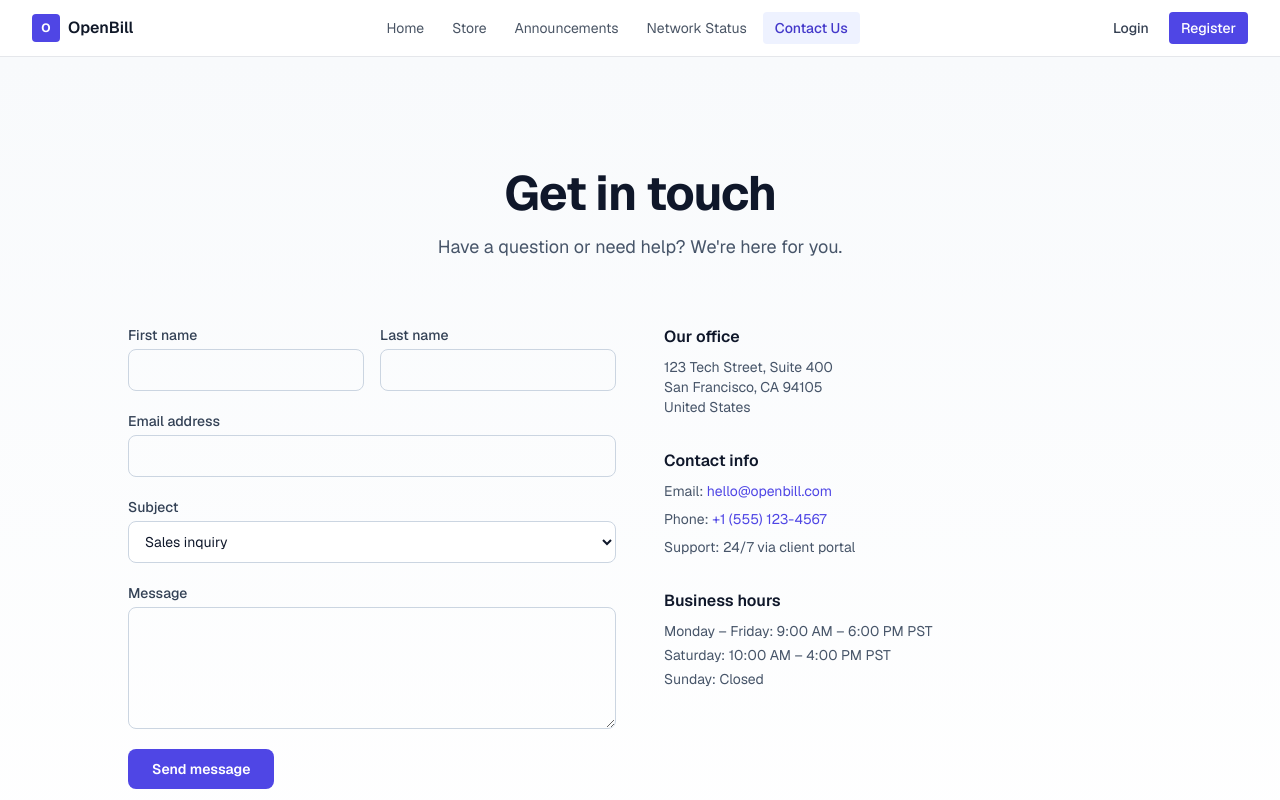
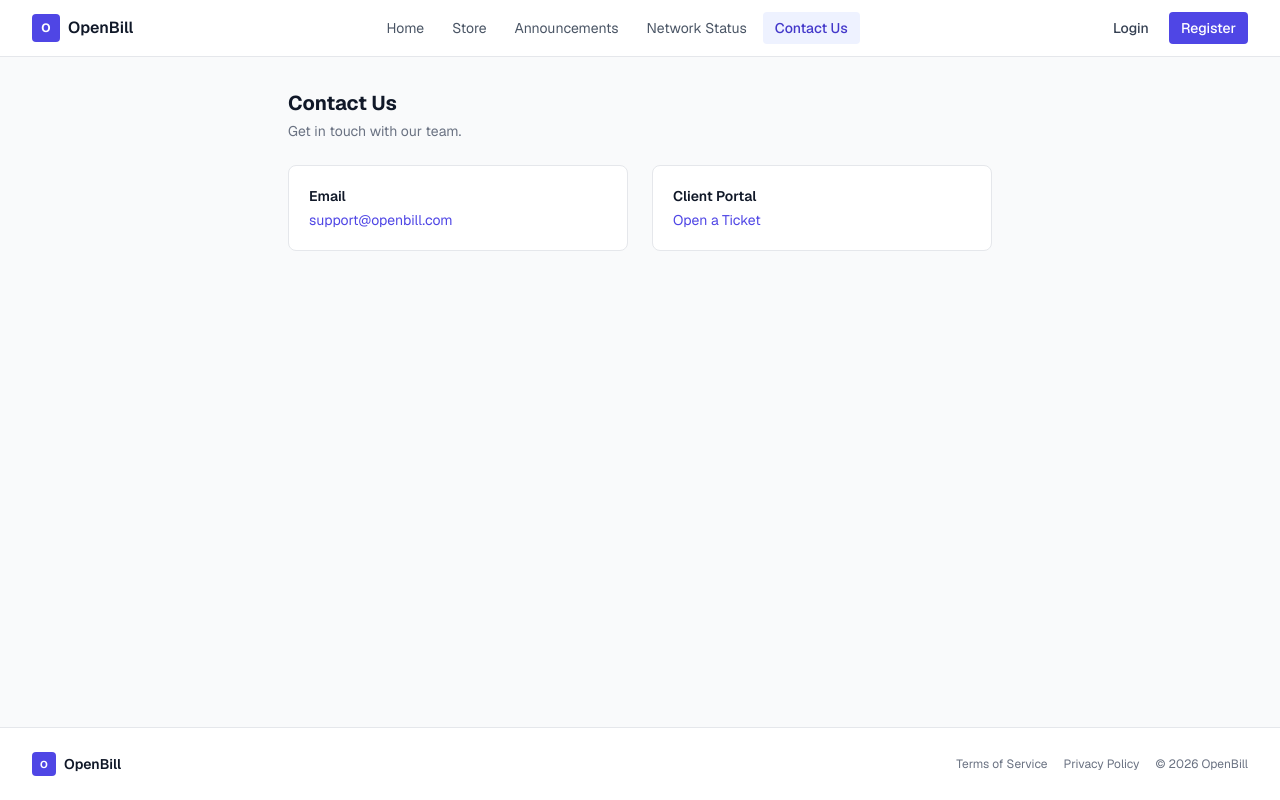
Before and after one commit to Shriii19/OpenBill, a Next.js app in the folder frontend/: page /contact in a window 1280 px wide. Shown: the top 800 px of the page. Built offline with nearby package versions, Linux system fonts and the light colour scheme.

Commit message:
conteact  section made

```diff
--- a/frontend/src/app/contact/page.tsx
+++ b/frontend/src/app/contact/page.tsx
@@ -1,160 +1,23 @@
 export default function ContactPage() {
   return (
-    <div>
-      <section className="bg-gradient-to-b from-secondary-50 to-white py-20 sm:py-28">
-        <div className="mx-auto max-w-7xl px-4 sm:px-6 lg:px-8">
-          <div className="mx-auto max-w-2xl text-center">
-            <h1 className="text-4xl font-bold tracking-tight text-secondary-900 sm:text-5xl">
-              Get in touch
-            </h1>
-            <p className="mt-4 text-lg text-secondary-600">
-              Have a question or need help? We&apos;re here for you.
-            </p>
-          </div>
+    <div className="mx-auto max-w-3xl px-4 py-8 sm:px-6 lg:px-8">
+      <h1 className="text-xl font-bold text-gray-900">Contact Us</h1>
+      <p className="mt-1 text-sm text-gray-500">Get in touch with our team.</p>
 
-          <div className="mx-auto mt-16 grid max-w-5xl gap-12 lg:grid-cols-2">
-            <div>
-              <form className="space-y-5">
-                <div className="grid grid-cols-2 gap-4">
-                  <div>
-                    <label
-                      htmlFor="firstName"
-                      className="block text-sm font-medium text-secondary-700"
-                    >
-                      First name
-                    </label>
-                    <input
-                      id="firstName"
-                      type="text"
-                      className="mt-1 block w-full rounded-lg border border-secondary-300 px-3 py-2.5 text-sm text-secondary-900 outline-none transition-all focus:border-primary-500 focus:ring-1 focus:ring-primary-500"
-                    />
-                  </div>
-                  <div>
-                    <label
-                      htmlFor="lastName"
-                      className="block text-sm font-medium text-secondary-700"
-                    >
-                      Last name
-                    </label>
-                    <input
-                      id="lastName"
-                      type="text"
-                      className="mt-1 block w-full rounded-lg border border-secondary-300 px-3 py-2.5 text-sm text-secondary-900 outline-none transition-all focus:border-primary-500 focus:ring-1 focus:ring-primary-500"
-                    />
-                  </div>
-                </div>
-
-                <div>
-                  <label
-                    htmlFor="email"
-                    className="block text-sm font-medium text-secondary-700"
-                  >
-                    Email address
-                  </label>
-                  <input
-                    id="email"
-                    type="email"
-                    className="mt-1 block w-full rounded-lg border border-secondary-300 px-3 py-2.5 text-sm text-secondary-900 outline-none transition-all focus:border-primary-500 focus:ring-1 focus:ring-primary-500"
-                  />
-                </div>
-
-                <div>
-                  <label
-                    htmlFor="subject"
-                    className="block text-sm font-medium text-secondary-700"
-                  >
-                    Subject
-                  </label>
-                  <select
-                    id="subject"
-                    className="mt-1 block w-full rounded-lg border border-secondary-300 bg-white px-3 py-2.5 text-sm text-secondary-900 outline-none transition-all focus:border-primary-500 focus:ring-1 focus:ring-primary-500"
-                  >
-                    <option>Sales inquiry</option>
-                    <option>Technical support</option>
-                    <option>Billing question</option>
-                    <option>Partnership opportunity</option>
-                    <option>Other</option>
-                  </select>
-                </div>
-
-                <div>
-                  <label
-                    htmlFor="message"
-                    className="block text-sm font-medium text-secondary-700"
-                  >
-                    Message
-                  </label>
-                  <textarea
-                    id="message"
-                    rows={5}
-                    className="mt-1 block w-full rounded-lg border border-secondary-300 px-3 py-2.5 text-sm text-secondary-900 outline-none transition-all focus:border-primary-500 focus:ring-1 focus:ring-primary-500 resize-y"
-                  />
-                </div>
-
-                <button
-                  type="submit"
-                  className="rounded-lg bg-primary-600 px-6 py-2.5 text-sm font-semibold text-white transition-colors hover:bg-primary-700"
-                >
-                  Send message
-                </button>
-              </form>
-            </div>
-
-            <div className="space-y-8">
-              <div>
-                <h3 className="text-base font-semibold text-secondary-900">
-                  Our office
-                </h3>
-                <p className="mt-2 text-sm text-secondary-600">
-                  123 Tech Street, Suite 400
-                  <br />
-                  San Francisco, CA 94105
-                  <br />
-                  United States
-                </p>
-              </div>
-
-              <div>
-                <h3 className="text-base font-semibold text-secondary-900">
-                  Contact info
-                </h3>
-                <div className="mt-2 space-y-2 text-sm text-secondary-600">
-                  <p>
-                    Email:{" "}
-                    <a
-                      href="mailto:hello@openbill.com"
-                      className="text-primary-600 hover:text-primary-500"
-                    >
-                      hello@openbill.com
-                    </a>
-                  </p>
-                  <p>
-                    Phone:{" "}
-                    <a
-                      href="tel:+15551234567"
-                      className="text-primary-600 hover:text-primary-500"
-                    >
-                      +1 (555) 123-4567
-                    </a>
-                  </p>
-                  <p>Support: 24/7 via client portal</p>
-                </div>
-              </div>
-
-              <div>
-                <h3 className="text-base font-semibold text-secondary-900">
-                  Business hours
-                </h3>
-                <div className="mt-2 space-y-1 text-sm text-secondary-600">
-                  <p>Monday &ndash; Friday: 9:00 AM &ndash; 6:00 PM PST</p>
-                  <p>Saturday: 10:00 AM &ndash; 4:00 PM PST</p>
-                  <p>Sunday: Closed</p>
-                </div>
-              </div>
-            </div>
-          </div>
+      <div className="mt-6 grid gap-6 sm:grid-cols-2">
+        <div className="rounded-lg border border-gray-200 bg-white p-5">
+          <h2 className="text-sm font-semibold text-gray-900">Email</h2>
+          <p className="mt-1 text-sm text-gray-600">
+            <a href="mailto:support@openbill.com" className="text-primary-600 hover:text-primary-700">support@openbill.com</a>
+          </p>
         </div>
-      </section>
+        <div className="rounded-lg border border-gray-200 bg-white p-5">
+          <h2 className="text-sm font-semibold text-gray-900">Client Portal</h2>
+          <p className="mt-1 text-sm text-gray-600">
+            <a href="/client/dashboard" className="text-primary-600 hover:text-primary-700">Open a Ticket</a>
+          </p>
+        </div>
+      </div>
     </div>
   );
 }
```
